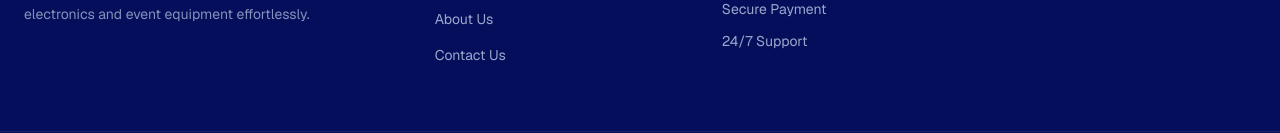
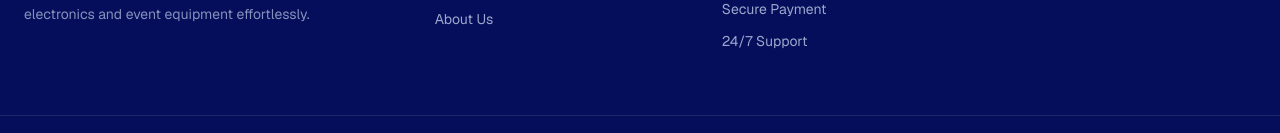
Before and after one commit to NurulAlam0/EqupRent-Client, a Next.js app: page / in a window 1280 px wide. Shown: the part 3451-3584 px from the top of the page. Built offline with nearby package versions, Linux system fonts and the light colour scheme; no server answers.

Commit message:
remove extra line

```diff
--- a/components/layout/footer.tsx
+++ b/components/layout/footer.tsx
@@ -11,7 +11,6 @@ const QUICK_LINKS = [
   { label: "Home", href: "/" },
   { label: "All Equipment", href: "/equipment" },
   { label: "About Us", href: "/about" },
-  { label: "Contact Us", href: "/contact" },
 ];
 
 const SERVICES = [
```
